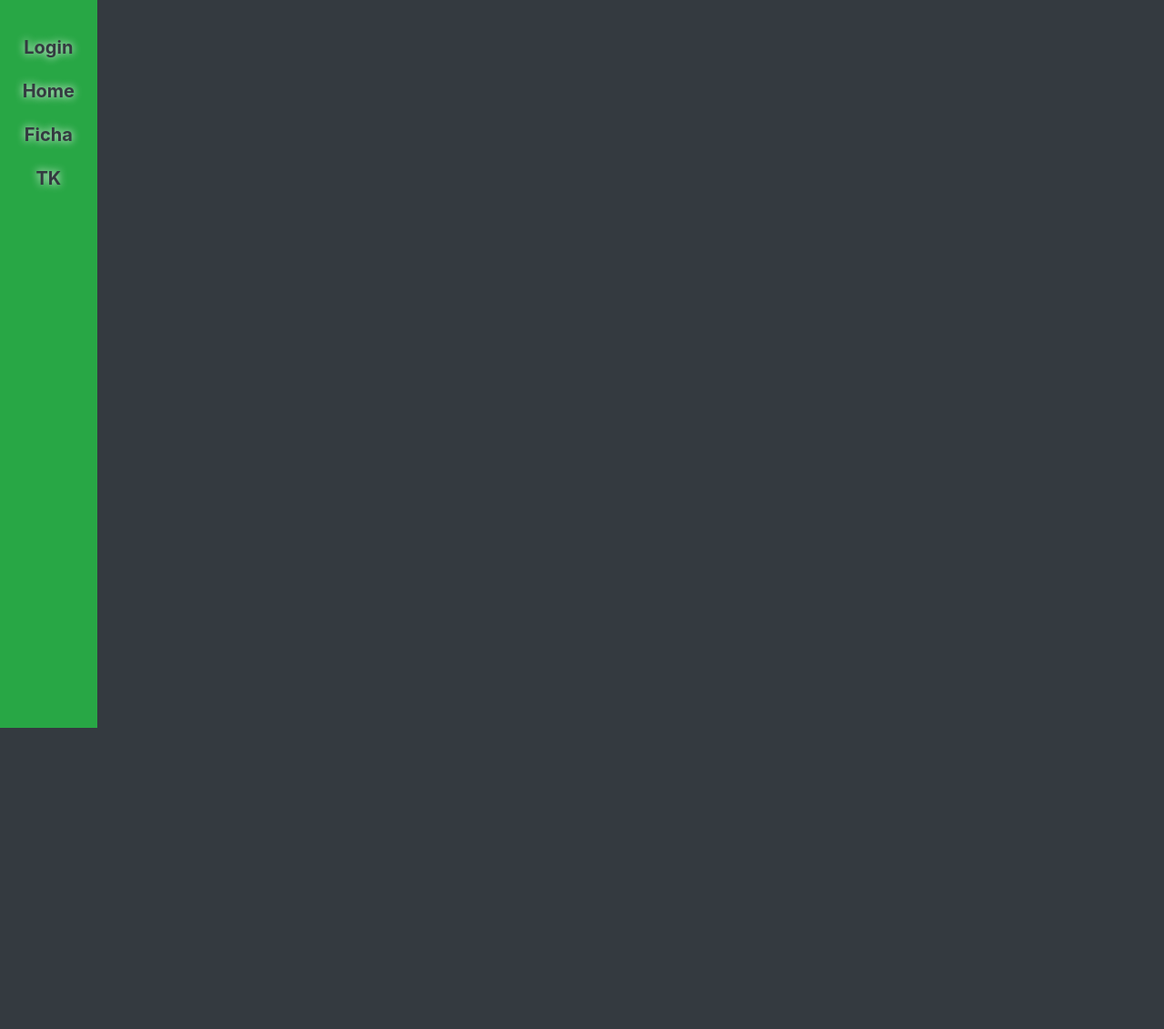
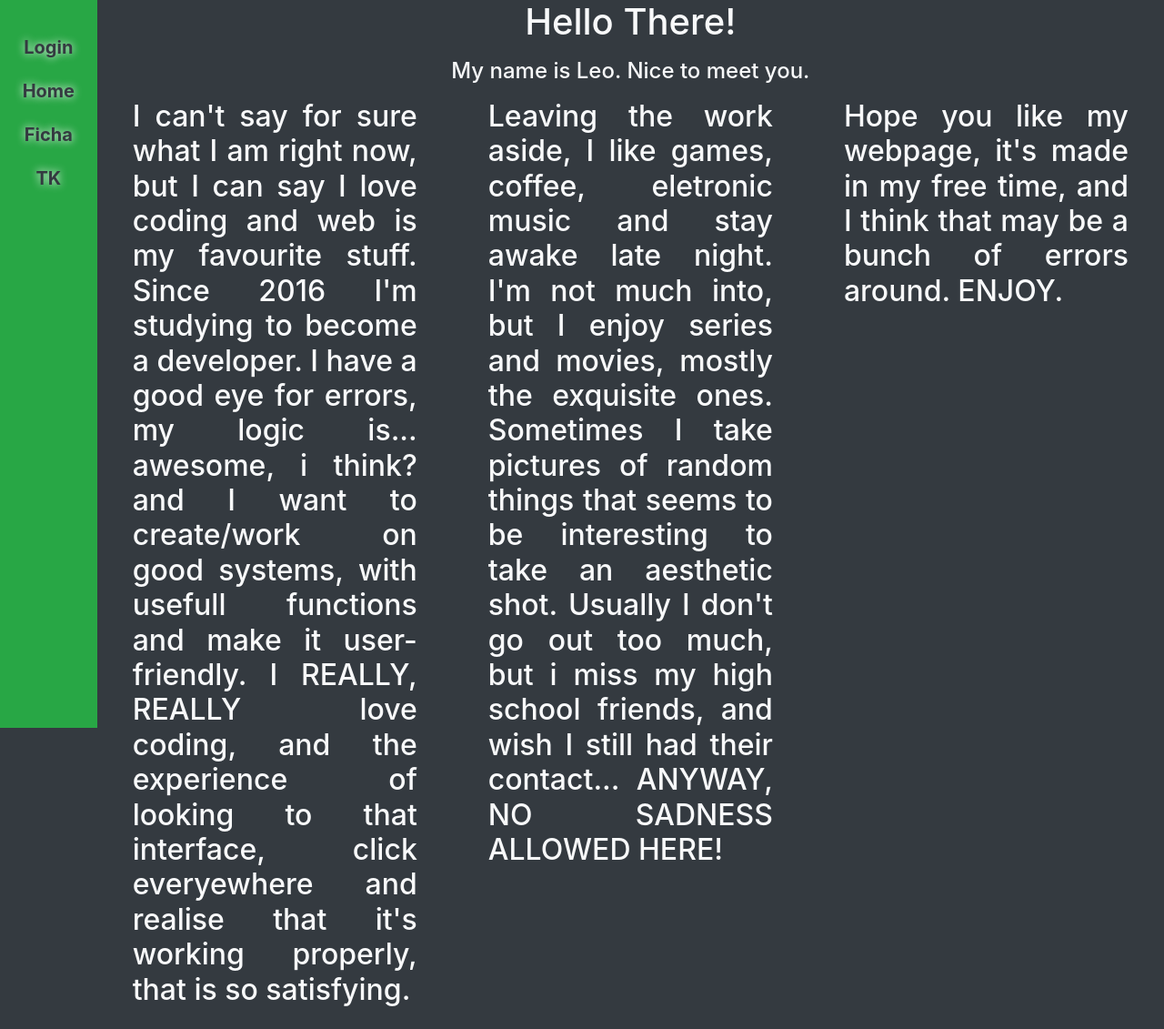
Before and after one commit to leo3110/MySite, a PHP site: page / in a window 1280 px wide. Shown: the whole page at 91% size. Before the commit the page ends 800 px from the top, so only its background shows below. Run offline with PHP 8.4, Linux system fonts and the light colour scheme.

Commit message:
I don't remember what was changed.

```diff
--- a/GUI/home.php
+++ b/GUI/home.php
@@ -1,24 +1,26 @@
 <div class="col">
   <div class="text-center">
     <h1 id="title">Hello There!</h1>
-    <h6 class="p-2">My name is Leo. Nice to meet you.</h6>
+    <h4 class="p-2">My name is Leo. Nice to meet you.</h4>
   </div>
-  <div class="row">
-    <p class="col mx-4 text-justify">
+  <h2>
+  <div class="row text-justify">
+    <p class="col mx-4">
       I can't say for sure what I am right now, but I can say I love coding and web is my favourite stuff.
       Since 2016 I'm studying to become a developer. I have a good eye for errors, my logic is... awesome, i think? and I
       want to create/work on good systems, with usefull functions and make it user-friendly. I REALLY, REALLY love coding,
       and the experience of looking to that interface, click everyewhere and realise that it's working properly, that is
       so satisfying.
     </p>
-    <p class="col mx-4 text-justify">
+    <p class="col mx-4">
       Leaving the work aside, I like games, coffee, eletronic music and stay awake late night. I'm not much into, but I
       enjoy series and movies, mostly the exquisite ones. Sometimes I take pictures of random things that seems to be
       interesting to take an aesthetic shot. Usually I don't go out too much, but i miss my high school friends, and
       wish I still had their contact... ANYWAY, NO SADNESS ALLOWED HERE!
     </p>
-    <p class="col mx-4 text-justify">
+    <p class="col mx-4">
       Hope you like my webpage, it's made in my free time, and I think that may be a bunch of errors around. ENJOY.
     </p>
   </div>
+</h2>
 </div>
--- a/GUI/login.php
+++ b/GUI/login.php
@@ -1,4 +1,4 @@
-<div id="quadro" class="border border-primary my-5 mx-auto rounded w-50 text-center" style="background-color:#0f0f0f">
+<div id="quadro" class="border border-primary my-5 mx-auto rounded w-50 text-center">
   <h1>Identificação, por favor:</h1>
   <form class="" action="<?php echo $_SERVER['PHP_SELF']; ?>" method="post">
     <label for="login_usuario" class="">Nome de usuário:</label>
--- a/GUI/tk.php
+++ b/GUI/tk.php
@@ -1,7 +1,7 @@
 <div style="background-image: url('img/wpp.jpg');background-size: cover; height:100%" class="col text-center content-center">
   <div class="row">
     <div class="col">
-      <h1 class="m-4">Jaeyun</h1>
+      <h1 class="m-4 outline">Jaeyun</h1>
       <img src="img\jaeyun.png" width="50%" height="inherit">
       <h1 class="m-4">Matou o karu <i id="tk_leo">PlaceHolder</i> vezes</h1>
       <h6>Incrementar</h6>
@@ -10,7 +10,7 @@
       </a>
     </div>
     <div class="col">
-      <h1 class="m-4">Lin Fei</h1>
+      <h1 class="m-4 outline">Lin Fei</h1>
       <img src="img\lin fei.png" width="50%" height="inherit" style="transform: scaleX(-1)">
       <h1 class="m-4">Matou o leo <i id="tk_karu">PlaceHolder</i> vezes</h1>
       <h6>Incrementar</h6>
--- a/Object/user.php
+++ b/Object/user.php
@@ -31,7 +31,7 @@ class User {
   			throw new PDOException("Error Processing Request", 1);
   			return $erro=1;
   		} else {
-        echo "VAI";
+        $_SESSION['logado']=$r[0];
       }
   	} catch (PDOException $e) {
   		echo "Deu um erro aí, Vê com o Leo:" . $e->getMessage();
--- a/index.php
+++ b/index.php
@@ -1,8 +1,8 @@
 <?php
 session_start();
-include_once 'script/function.php';
-include_once 'GUI/header.html';
-include_once 'GUI/leftMenu.html';
+include 'script/function.php';
+include 'GUI/header.html';
+include 'GUI/leftMenu.html';
 
 if ($_SERVER['REQUEST_METHOD'] == 'POST') {
   include_once 'Object/user.php';
@@ -13,9 +13,9 @@ elseif (!isset($_SESSION['op'])||!isset($_GET['tela'])) {
   $_SESSION['op'] = 'home';
   $_GET['tela'] = 'home';
 }
-elseif (checkTela($_GET['tela'])) {
+if (checkTela($_GET['tela'])) {
   $_SESSION['op']=$_GET['tela'];
-  include_once 'GUI/'.$_GET["tela"].'.php';
+  include 'GUI/'.$_GET["tela"].'.php';
 }
 else {
   echo "ERRO";
--- a/script/css.css
+++ b/script/css.css
@@ -1,9 +1,7 @@
-html, body{
+html, body, .full-height{
   height: 100%;
 }
-.full-height{
-  height: 100%;
-}
-div.outline{
+.outline{
+  text: black;
   text-shadow: 0px 0px 10px white;
 }
```
